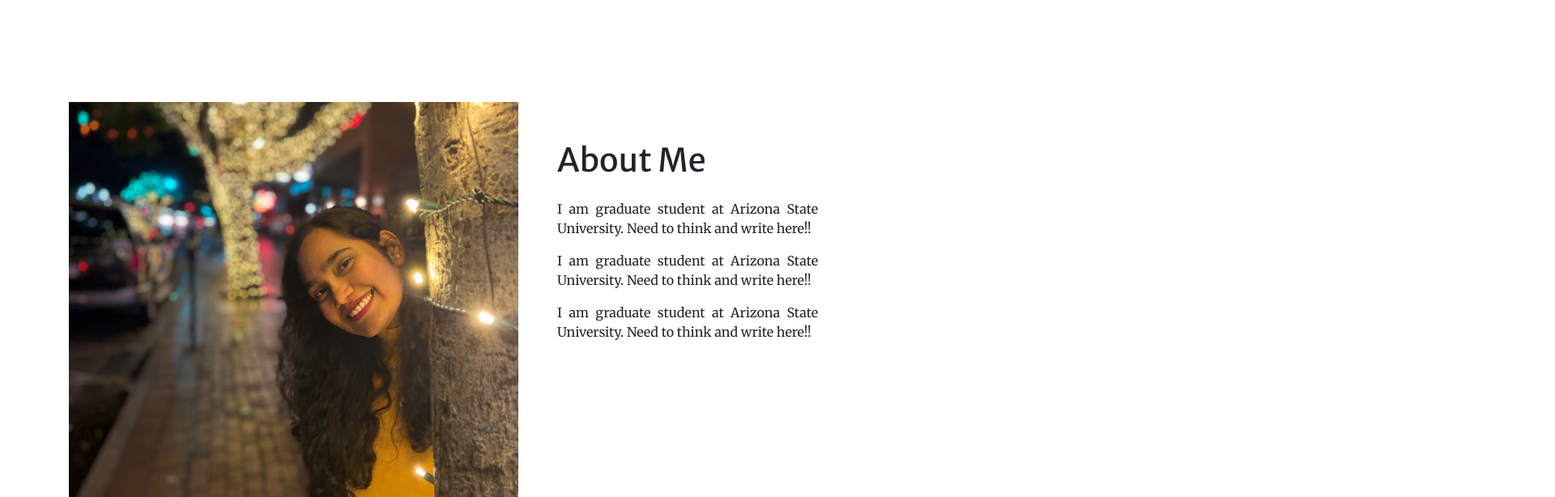
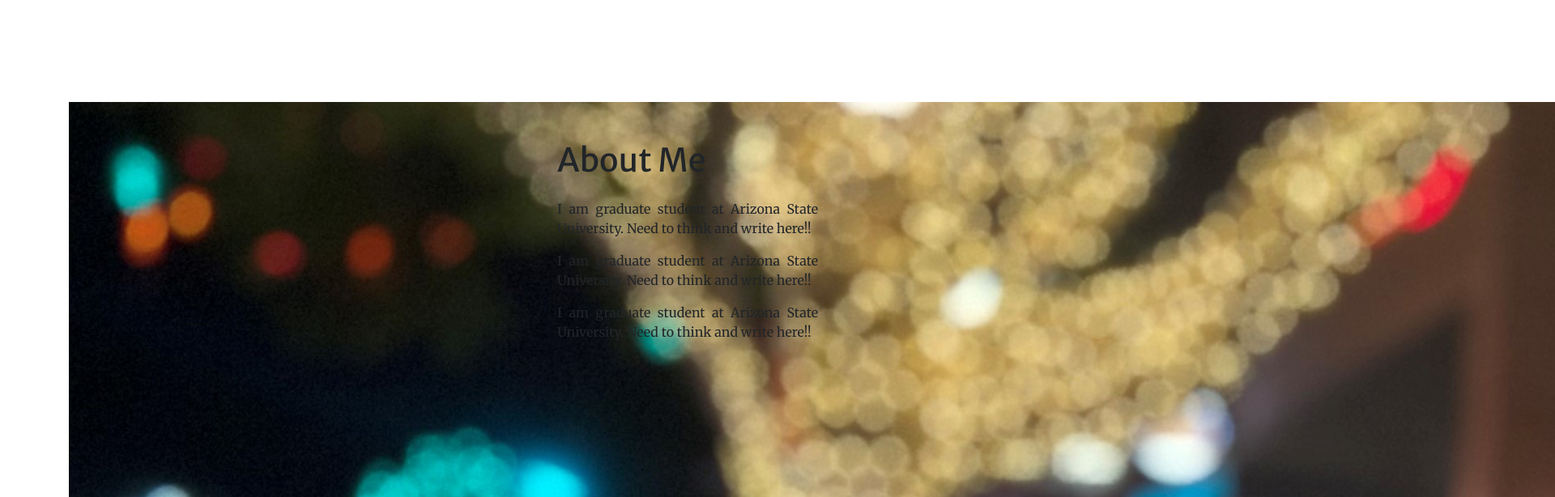
Before and after one commit to Menaka811/Menaka811.github.io, a plain HTML site: page index.html in a window 1280 px wide. Shown: the part 802-1416 px from the top of the page at 81% size, 1920 px wide, since content can reach past the window. Drawn offline with nearby package versions, Linux system fonts and the light colour scheme.

Commit message:
Update index.html

```diff
--- a/index.html
+++ b/index.html
@@ -55,7 +55,7 @@
             <div class="container">
                 <div class="row d-flex no-gutters">
 				<div class="col-md-6 col-lg-6 d-flex">
-				 <img class="img-fluid" src="assets/img/Github.jpg" alt="">
+				 <img class="img d-flex align-self-stretch align-items-center" src="assets/img/Github.jpg" alt="">
                     <!--<div class="col-lg-8 text-center">
                         <h2 class="text-white mt-0">We've got what you need!</h2>
                         <hr class="divider light my-4" />
```
